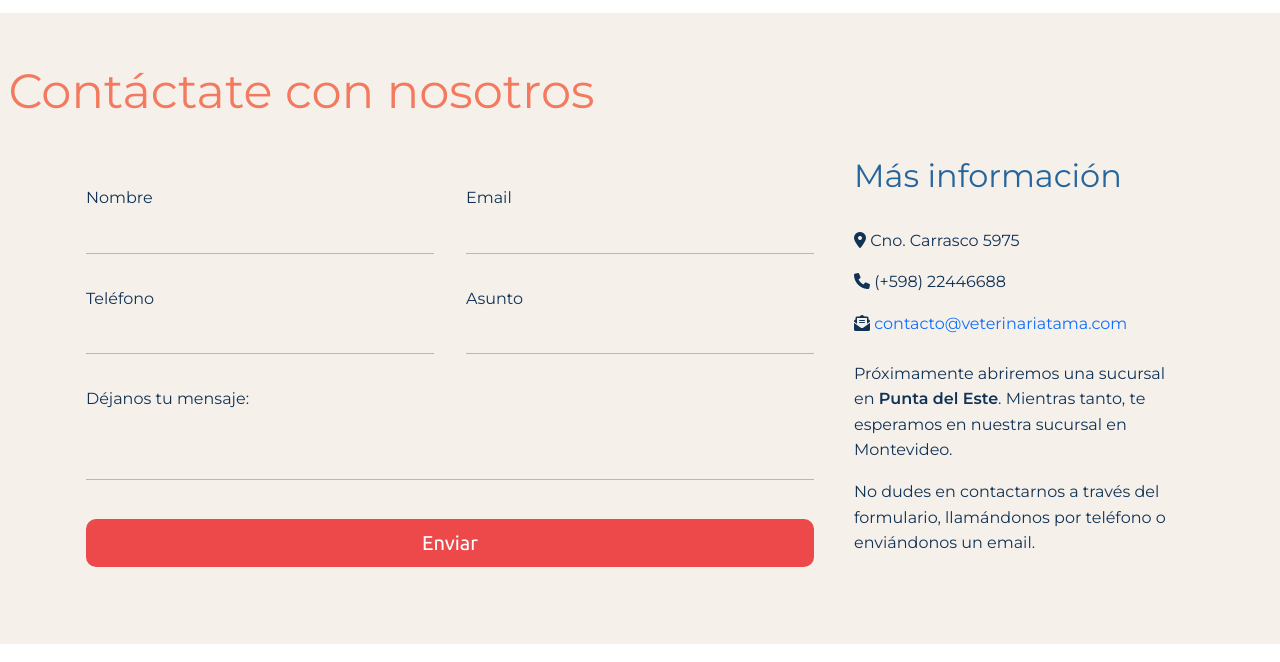
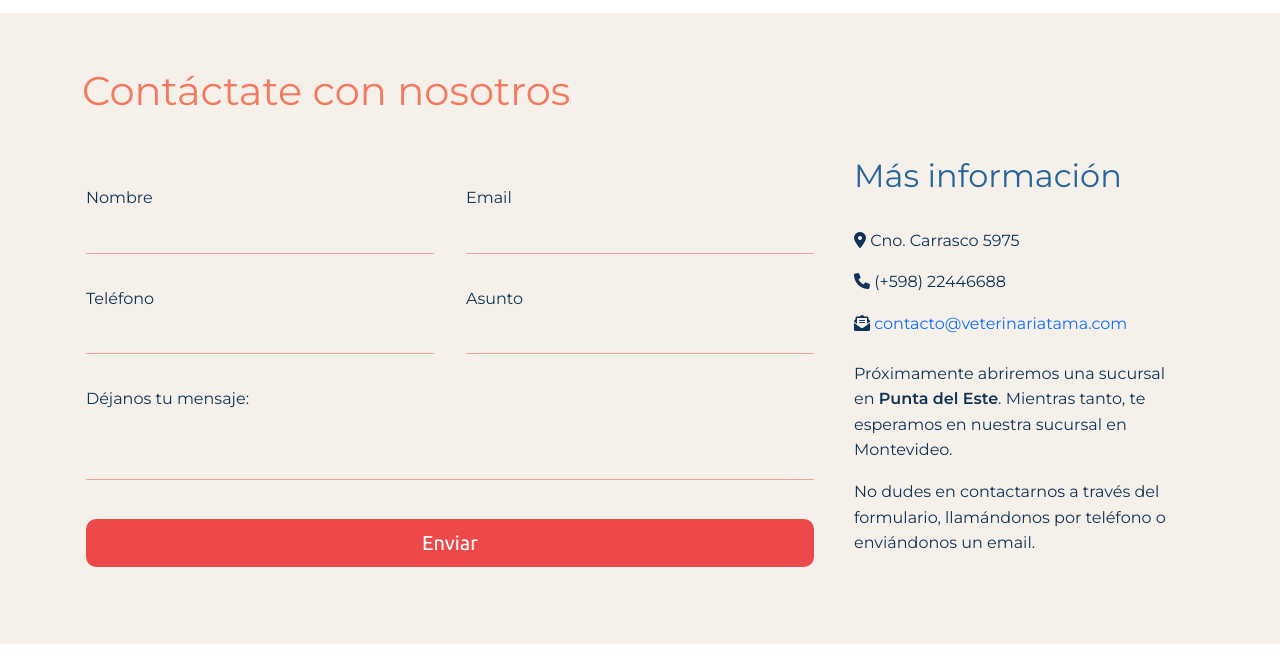
Before and after one commit to marcela-acosta/veterinariaTama_acosta, a website: page pages/contacto.html in a window 1280 px wide. In both pictures the pointer is over the element "Contáctate con nosotros". Shown: the part 105-767 px from the top of the page. Drawn offline with nearby package versions, Linux system fonts and the light colour scheme.

Commit message:
Actualiza carpeta css

```diff
--- a/css/estilosNuevos.css
+++ b/css/estilosNuevos.css
@@ -15,8 +15,7 @@ body {
     line-height: 1.5;
     color: #103355; }
     body h1:hover {
-      color: #f37a5f;
-      transform: scale(1.2); }
+      color: #f37a5f; }
   body h2 {
     color: #26659c;
     font-size: 2rem; }
@@ -37,8 +36,6 @@ header {
   header .container-fluid .navbar div .navbar-brand svg {
     width: 180px;
     height: 86px; }
-  header .container-fluid .navbar .collapse .navbar-nav .nav-item:hover {
-    transform: scale(1.2); }
   header .container-fluid .navbar .collapse .navbar-nav .nav-item .nav-link {
     font-size: 1.5rem;
     color: #26659c !important; }
```
